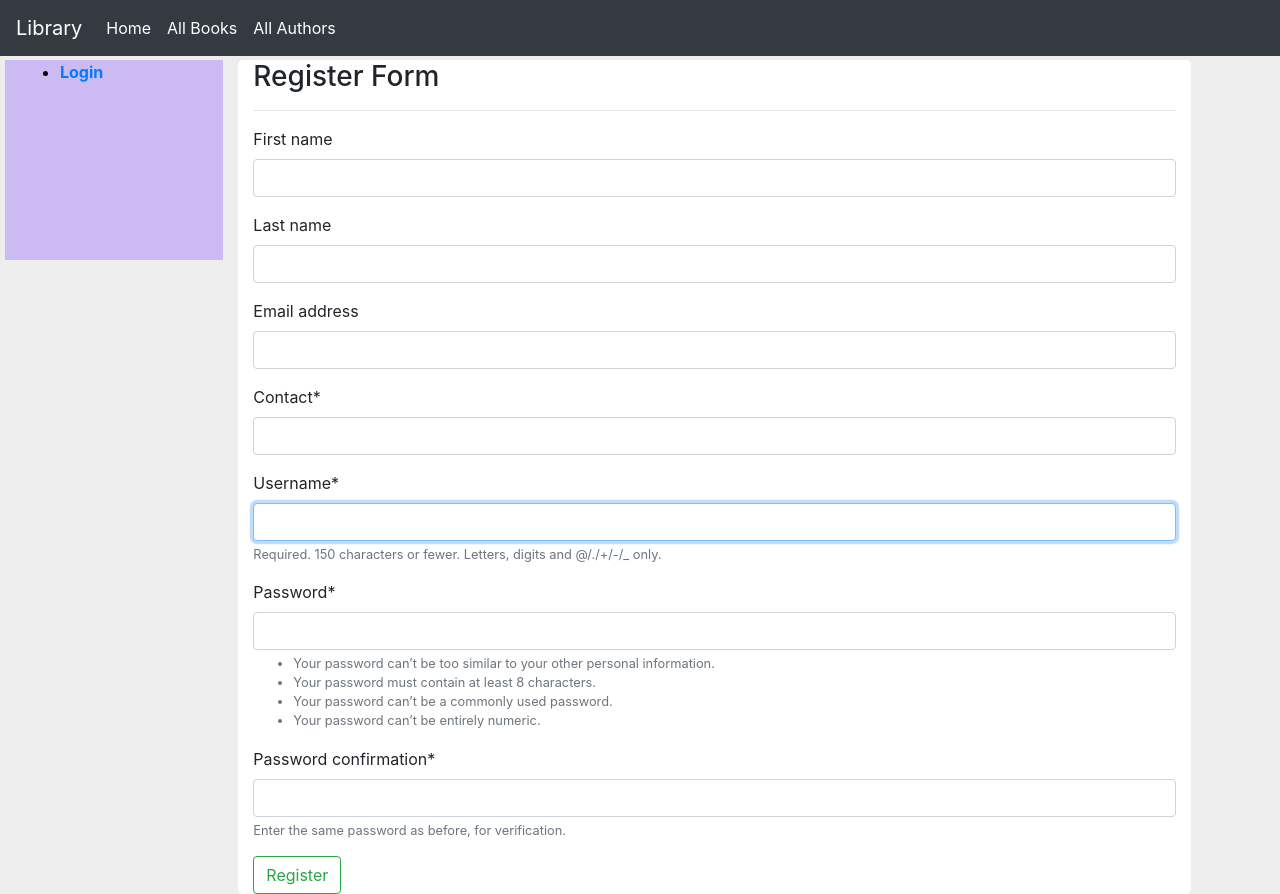
After one commit to Geepeee/LibraryApp, a Django app: page /catalog/register/ in a window 1280 px wide. The commit adds this page. Run offline with Django 3.2, Linux system fonts and the light colour scheme; some libraries are stand-ins or nearby versions.

Commit message:
Style edits
Registor Form is created

```diff
--- a/catalog/forms.py
+++ b/catalog/forms.py
@@ -2,6 +2,8 @@ from django import forms
 from django.core.exceptions import ValidationError
 from django.utils.translation import ugettext_lazy as _
 import datetime
+from django.contrib.auth.models import User
+from django.contrib.auth.forms import UserCreationForm
 
 class RenewLoanBook(forms.Form):
     renewal_date = forms.DateField(help_text="Enter the date between now and 4 week (default: 3).")
@@ -19,3 +21,10 @@ class RenewLoanBook(forms.Form):
             raise ValidationError(_("Invalid date - as date is more than 4 weeeks ahead."))
 
         return data
+
+class UserRegister(UserCreationForm):
+
+    contact = forms.CharField(required=True,max_length=12)
+    class Meta:
+        model = User
+        fields = ['first_name', 'last_name','email','contact','username','password1','password2']
--- a/catalog/static/css/style.css
+++ b/catalog/static/css/style.css
@@ -22,10 +22,12 @@ body {
   text-decoration: none;
   color: black;
   font-weight: bold;
-  margin-left: 20px;
   border-radius: 5px;
 }
+.logio ul {
+  list-style-type: none;
 
+}
 .logio a:hover{
   background-color: white;
   color: black;
@@ -40,4 +42,23 @@ body {
 
 .col-2 {
   background-color: #ccbbf2;
+  margin-left: 20px;
+  height: 200px;
 }
+
+table {
+  border-collapse: collapse;
+  width: 100%;
+}
+
+table, th, td {
+  border: 0.5px solid black;
+  text-align: center;
+  padding: 20px;
+}
+table th {
+  background-color: green;
+  color: white;
+  text-align: center;
+  padding: 20px;
+}
--- a/catalog/templates/catalog/base.html
+++ b/catalog/templates/catalog/base.html
@@ -37,8 +37,7 @@
      </nav>
      <div class="row">
        <div class="col-2">
-          <nav class="navbar bg-dark">
-             <ul class="navbar-nav logio">
+             <ul class="logio">
                {% if user.is_authenticated %}
                   {% if user.is_staff %}
                      <li><a href="{% url 'catalog:allloanedbooks' %}" style="margin-right: 15px;">AllBorrowedBooks</a></li>
@@ -50,15 +49,15 @@
                      <li><a href="{% url 'catalog:loanedbooks' %}" style="margin-right: 15px;">BorrowedBooks</a></li>
                      <hr>
                   {% endif %}
+                  <hr>
                   <li><a href="{% url 'logout' %}">Logout</a></li>
                   <hr>
                {% else %}
                   <li><a href="{% url 'login' %}">Login</a></li>
                {% endif %}
              </ul>
-          </nav>
        </div>
-       <div class="col-10">
+       <div class="col-9">
          <div class="container">
            {% block content %}
            {% endblock %}
--- a/catalog/templates/catalog/book_form.html
+++ b/catalog/templates/catalog/book_form.html
@@ -10,6 +10,9 @@
   {% csrf_token %}
   {{ form | crispy }}
   <input type="submit" name="Create" value="Create" class="btn btn-outline-success">
-  <a href="{% url 'catalog:bookdetail' book.id %}" class="btn btn-outline-danger">Cancel</a>
+  <a href="{% url 'catalog:booklist' %}" class="btn btn-outline-danger">Cancel</a>
+  {% if book.id %}
+     <a href="{% url 'catalog:bookdetail' book.id %}" class="btn btn-outline-danger">Cancel</a>
+  {% endif %}
 </form>
 {% endblock %}
--- /dev/null
+++ b/catalog/templates/catalog/register.html
@@ -0,0 +1,14 @@
+{% extends "catalog/base.html" %}
+{% load crispy_forms_tags %}
+{% block title %}
+<title>Register Page!</title>
+{% endblock %}
+{% block content %}
+  <h3>Register Form</h3>
+  <hr>
+  <form class="" action="" method="post">
+    {% csrf_token %}
+    {{ form | crispy }}
+    <input type="submit" name="Register" value="Register" class="btn btn-outline-success">
+  </form>
+{% endblock %}
--- a/catalog/urls.py
+++ b/catalog/urls.py
@@ -4,6 +4,7 @@ from . import views
 app_name = 'catalog'
 
 urlpatterns = [
+
     path('',views.index, name="index"),
     path('books/',views.BookListView.as_view(), name="booklist"),
     path('books/<int:pk>/', views.BookDetailView.as_view(), name="bookdetail"),
@@ -18,4 +19,5 @@ urlpatterns = [
     path('books/add/',views.BookCreateView.as_view(),name="bookcreate"),
     path('books/<int:pk>/bookupp/',views.BookUpdateView.as_view(), name="bookupdate"),
     path('books/<int:pk>/bookdelete/',views.BookDeleteView.as_view(),name="bookdelete"),
+    path('register/',views.register, name="Userregister"),
 ]
--- a/catalog/views.py
+++ b/catalog/views.py
@@ -4,7 +4,7 @@ from django.views.generic import ListView,DetailView,CreateView,DeleteView,Updat
 from django.db.models import Sum
 from django.contrib.auth.decorators import login_required, permission_required
 from django.contrib.auth.mixins import LoginRequiredMixin
-from catalog.forms import RenewLoanBook
+from catalog.forms import RenewLoanBook,UserRegister
 from django.urls import reverse_lazy
 import datetime
 # Create your views here.
@@ -28,6 +28,23 @@ def index(request):
     }
 
     return render(request,'catalog/index.html',ctx)
+
+def register(request):
+    if request.method == "POST":
+        data = UserRegister(request.POST)
+        if data.is_valid():
+            data.save()
+            return redirect(reverse_lazy('login'))
+        else:
+            ctx = {'form': data}
+            return render(request,'catalog/register.html',ctx)
+    else:
+        userdata = UserRegister()
+    ctx = {
+       'form': userdata
+    }
+    return render(request,'catalog/register.html',ctx)
+
 
 class BookListView(ListView):
     model = Book
--- a/templates/registration/login.html
+++ b/templates/registration/login.html
@@ -20,4 +20,6 @@
        <input type="hidden" name="next" value="{{ next }}" />
     </form>
     <p><a href="{% url 'password_reset' %}"><small>Lost Password?</small></a></p>
+    <hr>
+    <p><small class="text-info">Don't have an Account?</small><a href="{% url 'catalog:Userregister' %}" class="btn btn-outline-info">Sign Up</a></p>
 {% endblock %}
```
Also changed, not shown: catalog/templates/catalog/list.html (+8 -5 lines), db.sqlite3.
